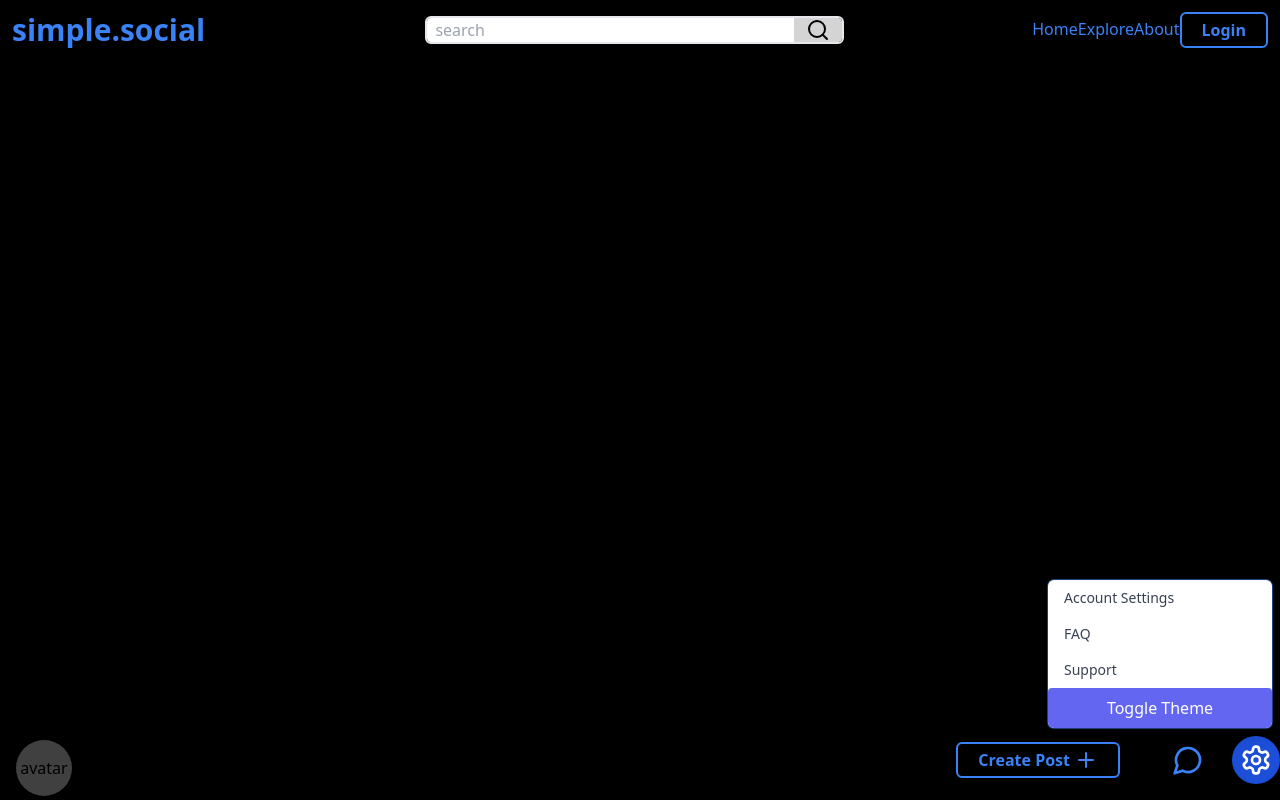
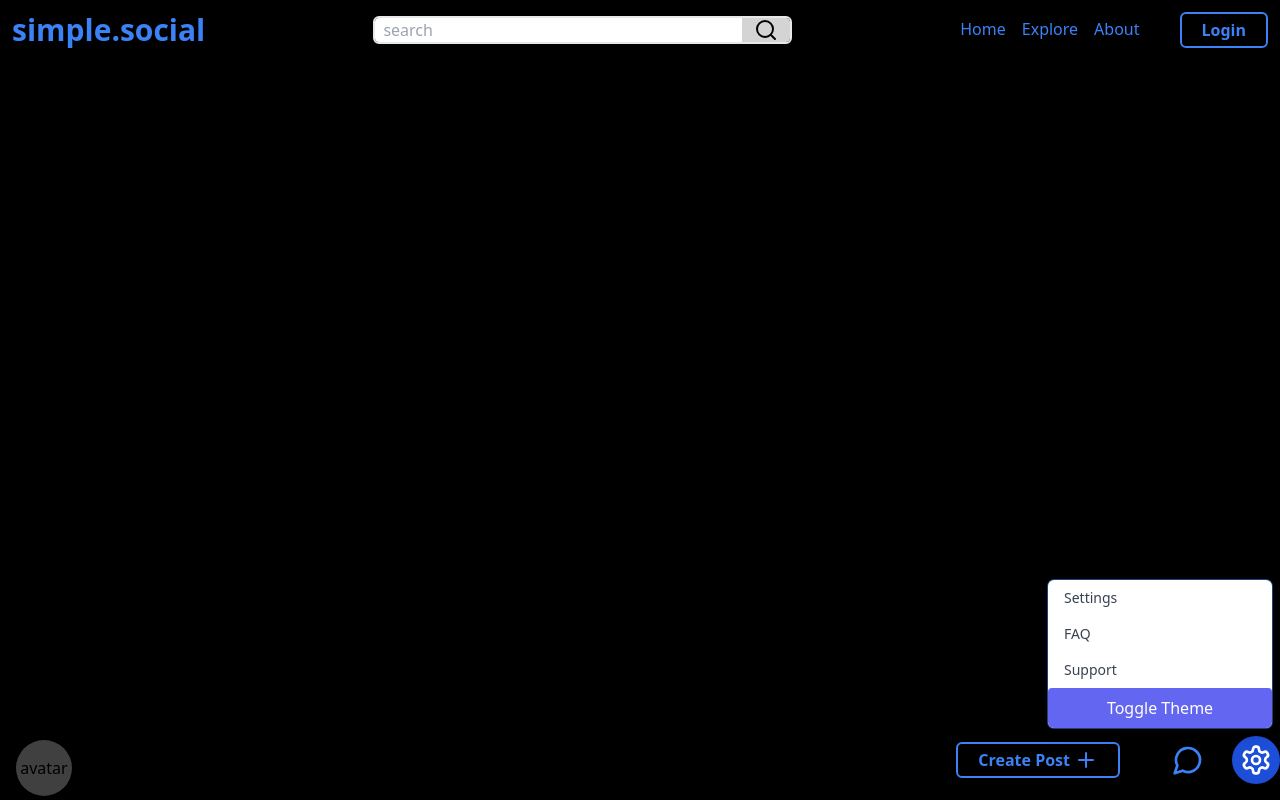
Before and after one commit to cswebdev/vite-blog-site, a React (Vite) app: page /LandingPage in a window 1280 px wide. Both pictures are taken after a click on the button 1256 px from the left and 760 px from the top of the page. Built offline with nearby package versions, Linux system fonts and the light colour scheme.

Commit message:
setup react router. Troubleshooting issue where elements render behind navbar

```diff
--- a/src/App.tsx
+++ b/src/App.tsx
@@ -7,23 +7,24 @@ import BottomBar from "./components/BottomBar";
 
 function App() {
    return (
-      <>
+      <div className="relative">
          <div className="bg-transparent m-0 p-0">
             <div className="fixed top-0 w-full">
                <NavBar />
             </div>
          </div>
-
-         <Routes>
-            <Route path="/" element={<HomePage />} />
-            <Route path="/LandingPage" element={<LandingPage />} />
-            <Route path="/UserSettings" element={<UserSettings />} />
-         </Routes>
+         <div className="h-full w-full flex justify-center align-middle self-center items-center">
+            <Routes>
+               <Route path="/" element={<HomePage />} />
+               <Route path="/LandingPage" element={<LandingPage />} />
+               <Route path="/UserSettings" element={<UserSettings />} />
+            </Routes>
+         </div>
 
          <div className="fixed bottom-0 w-full">
             <BottomBar />
          </div>
-      </>
+      </div>
    );
 }
 export default App;
--- a/src/components/DropDownMenu.tsx
+++ b/src/components/DropDownMenu.tsx
@@ -3,6 +3,7 @@ import { DropDownMenuProps } from "../types/blogs";
 import "../styles.css";
 import { Settings } from "lucide-react";
 import ThemeToggle from "./ThemeToggle";
+import { NavLink } from "react-router-dom";
 // import UserSettings from "../pages/UserSettings";
 
 const DropdownMenu: React.FC<DropDownMenuProps> = () => {
@@ -56,17 +57,18 @@ const DropdownMenu: React.FC<DropDownMenuProps> = () => {
                onMouseLeave={() => setIsOpen(false)}
             >
                <div className="py-0 overflow-hidden" role="none">
-                  <a
-                     href="#"
+                  <NavLink
+                     to="/UserSettings"
                      className="block px-4 py-2 text-sm text-gray-700 hover:bg-gray-50"
                      role="menuitem"
                      tabIndex={-1}
                      id="menu-item-0"
+                     onClick={() => setIsOpen(false)}
                   >
-                     Account Settings
-                  </a>
+                     Settings
+                  </NavLink>
                   <a
-                     href="/UserSettings"
+                     href="#"
                      className="block px-4 py-2 text-sm text-gray-700 hover:bg-gray-50"
                      role="menuitem"
                      tabIndex={-1}
--- a/src/components/NavBar.tsx
+++ b/src/components/NavBar.tsx
@@ -1,3 +1,4 @@
+import { NavLink } from "react-router-dom";
 import "../styles.css";
 import SearchBar from "./SearchBar";
 
@@ -9,13 +10,13 @@ export default function NavBar() {
          </p>
          <SearchBar />
          <div className="flex flex-row items-center">
-            <div className="flex flex-row list-none  text-blue-500">
-               <a
+            <div className="flex flex-row list-none gap-x-4 text-blue-500">
+               <NavLink
                   className="border-b-2 border-transparent hover:text-blue-600 hover:border-b-2 hover:border-b-blue-600"
-                  href="#"
+                  to="/"
                >
                   Home
-               </a>
+               </NavLink>
                <a
                   className="border-b-2 border-transparent hover:text-blue-600 hover:border-b-2 hover:border-b-blue-600"
                   href="#"
@@ -23,7 +24,7 @@ export default function NavBar() {
                   Explore
                </a>
                <a
-                  className="border-b-2 border-transparent hover:text-blue-600 hover:border-b-2 hover:border-b-blue-600"
+                  className="border-b-2 border-transparent mr-10 hover:text-blue-600 hover:border-b-2 hover:border-b-blue-600"
                   href="#"
                >
                   About
--- a/src/components/SearchBar.tsx
+++ b/src/components/SearchBar.tsx
@@ -2,7 +2,7 @@ import { Search } from "lucide-react";
 
 export default function SearchBar() {
    return (
-      <form className="w-4/12 border-2 rounded-md ml-8 overflow-hidden">
+      <form className="w-4/12 border-2 rounded-md overflow-hidden">
          <div className="flex">
             <input
                type="text"
--- a/src/pages/LandingPage.tsx
+++ b/src/pages/LandingPage.tsx
@@ -1,9 +1,7 @@
-
-
 export default function LandingPage() {
-    return (
-        <div>
-            Welcome, you've reached the landing page.
-        </div>
-    )
+   return (
+      <div className="justify-center align-center">
+         Welcome, you've reached the landing page.
+      </div>
+   );
 }
--- a/src/pages/UserSettings.tsx
+++ b/src/pages/UserSettings.tsx
@@ -1,3 +1,7 @@
 export default function UserSettings() {
-   return <div>Manage your settings here</div>;
+   return (
+      <h1 className="flex justify-center align-middle items-center-full text-black h-full w-full">
+         Manage your settings here
+      </h1>
+   );
 }
```
